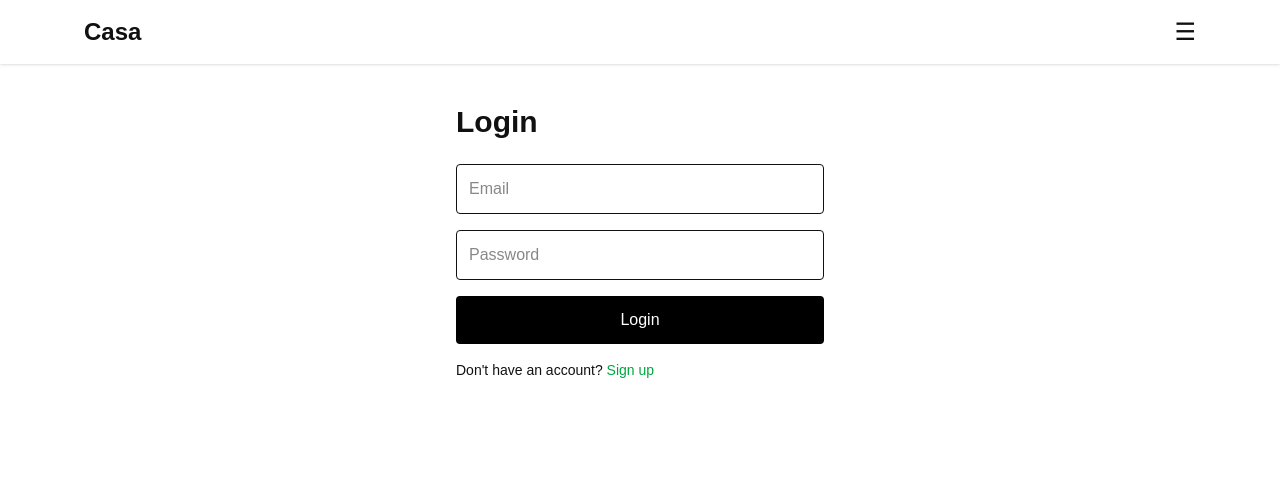
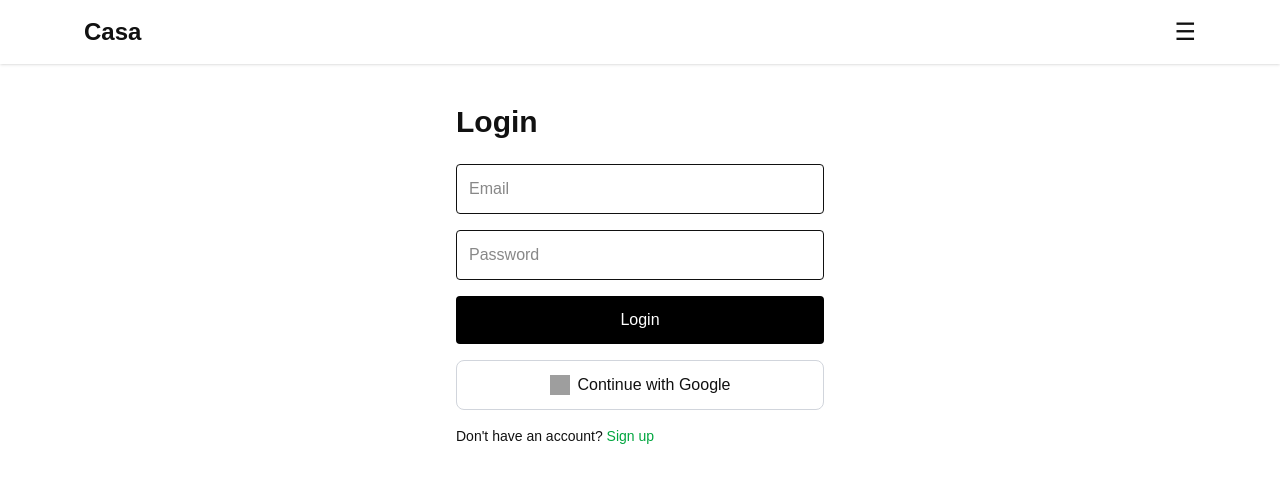
Before and after one commit to efeclinton/Casa, a Next.js app: page /login in a window 1280 px wide. Shown: the top 482 px of the page. Built offline with nearby package versions, Linux system fonts and the light colour scheme; no server answers; grey boxes are pictures that could not be loaded.

Commit message:
Add Google OAuth option to login pages

```diff
--- a/app/login/page.tsx
+++ b/app/login/page.tsx
@@ -1,7 +1,7 @@
 "use client"
 
 import { useState } from "react"
-import { supabase } from "../../lib/supabaseClient"
+import { supabase } from "@/lib/supabaseClient"
 import { useRouter } from "next/navigation"
 
 export default function LoginPage() {
@@ -25,6 +25,19 @@ export default function LoginPage() {
     }
 
     router.push("/")
+  }
+
+  const handleGoogleLogin = async () => {
+    const { error } = await supabase.auth.signInWithOAuth({
+      provider: "google",
+      options: {
+        redirectTo: window.location.origin
+      }
+    })
+
+    if (error) {
+      alert(error.message)
+    }
   }
 
   return (
@@ -61,6 +74,18 @@ export default function LoginPage() {
 
       </form>
 
+      <button
+        onClick={handleGoogleLogin}
+        className="w-full mt-4 flex items-center justify-center gap-2 border border-gray-300 rounded-lg py-3 hover:bg-gray-50 transition"
+      >
+        <img
+          src="https://www.svgrepo.com/show/475656/google-color.svg"
+          alt="Google"
+          className="w-5 h-5"
+        />
+        Continue with Google
+      </button>
+
       <p className="mt-4 text-sm">
         Don't have an account? <a href="/signup" className="text-green-600">Sign up</a>
       </p>
```
Also changed, not shown: 1 other file (tests, documents, lock files or other folders).
